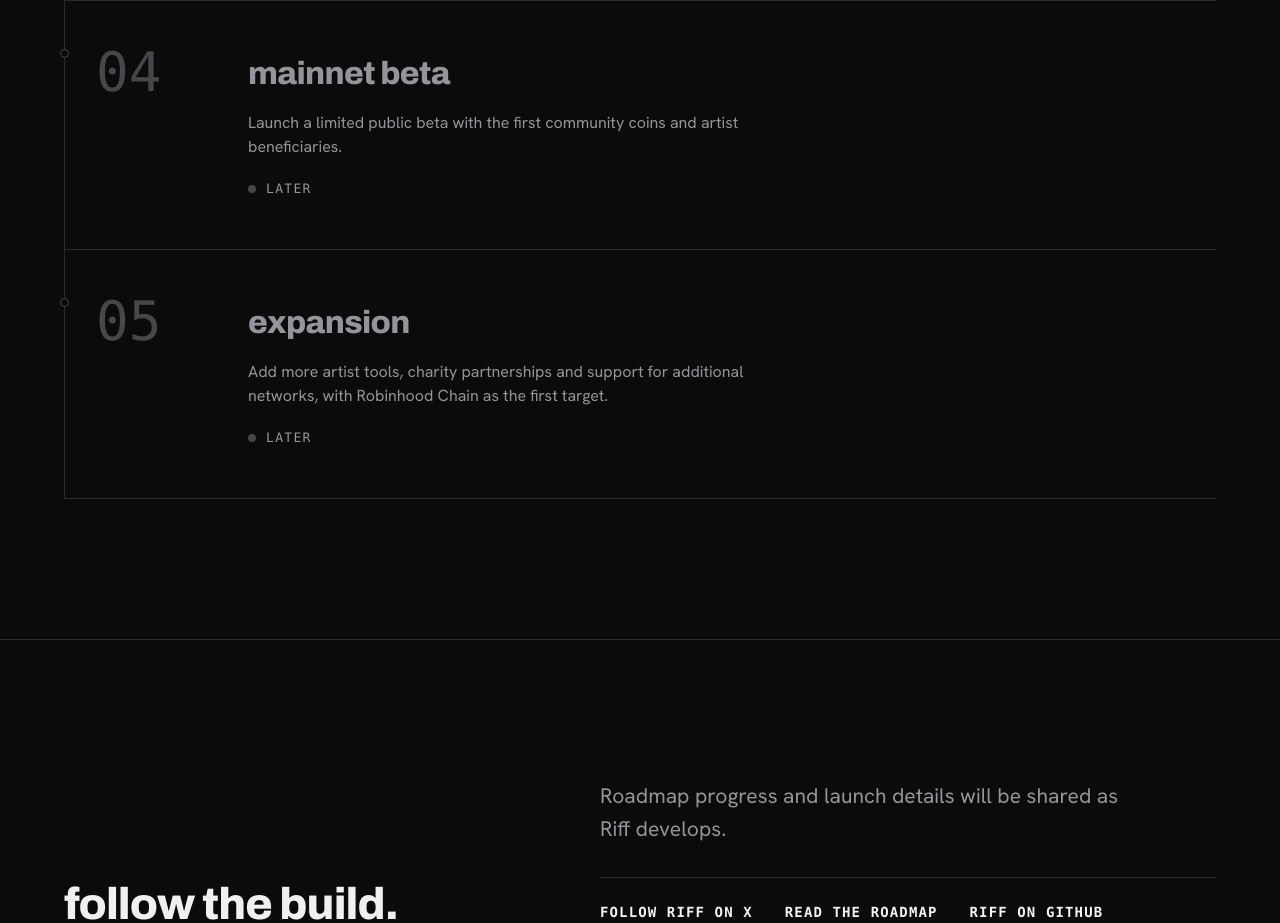
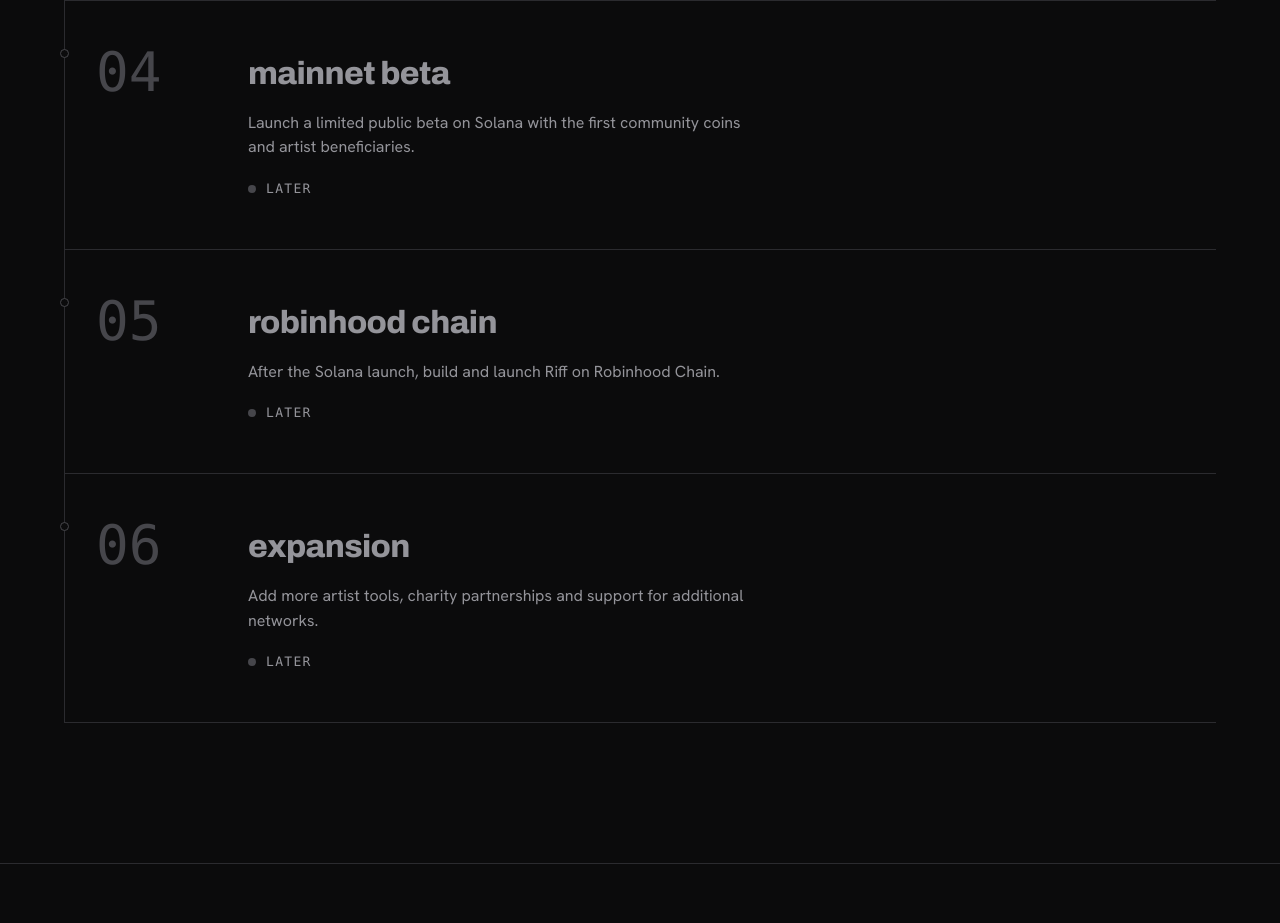
Before and after one commit to use-riff/use-riff.github.io, a plain HTML site: page index.html in a window 1280 px wide. Shown: the part 4291-5214 px from the top of the page. Drawn offline with Linux system fonts and the light colour scheme.

Commit message:
Make Robinhood Chain its own roadmap phase after the Solana launch

```diff
--- a/index.html
+++ b/index.html
@@ -227,7 +227,7 @@
           <div class="roadmap-num">04</div>
           <div class="roadmap-body">
             <h3>mainnet beta</h3>
-            <p>Launch a limited public beta with the first community coins and artist beneficiaries.</p>
+            <p>Launch a limited public beta on Solana with the first community coins and artist beneficiaries.</p>
             <span class="status"><i class="dot" aria-hidden="true"></i>later</span>
           </div>
         </div>
@@ -235,8 +235,17 @@
         <div class="roadmap-item">
           <div class="roadmap-num">05</div>
           <div class="roadmap-body">
+            <h3>robinhood chain</h3>
+            <p>After the Solana launch, build and launch Riff on Robinhood Chain.</p>
+            <span class="status"><i class="dot" aria-hidden="true"></i>later</span>
+          </div>
+        </div>
+
+        <div class="roadmap-item">
+          <div class="roadmap-num">06</div>
+          <div class="roadmap-body">
             <h3>expansion</h3>
-            <p>Add more artist tools, charity partnerships and support for additional networks, with Robinhood Chain as the first target.</p>
+            <p>Add more artist tools, charity partnerships and support for additional networks.</p>
             <span class="status"><i class="dot" aria-hidden="true"></i>later</span>
           </div>
         </div>
```
